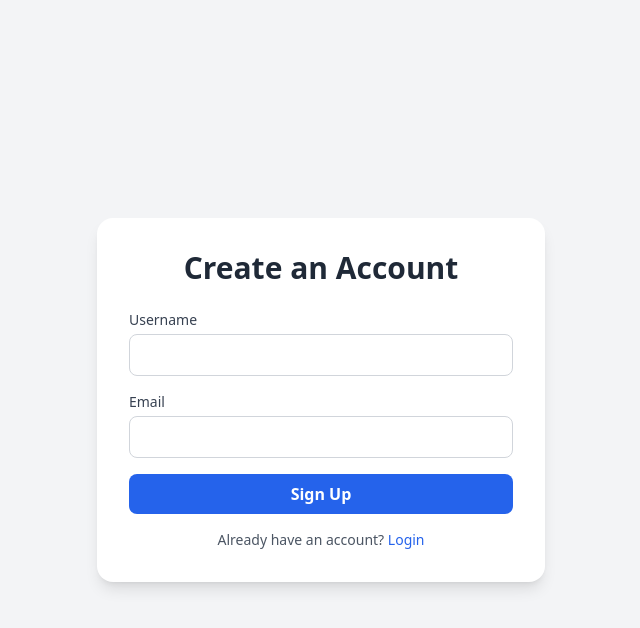
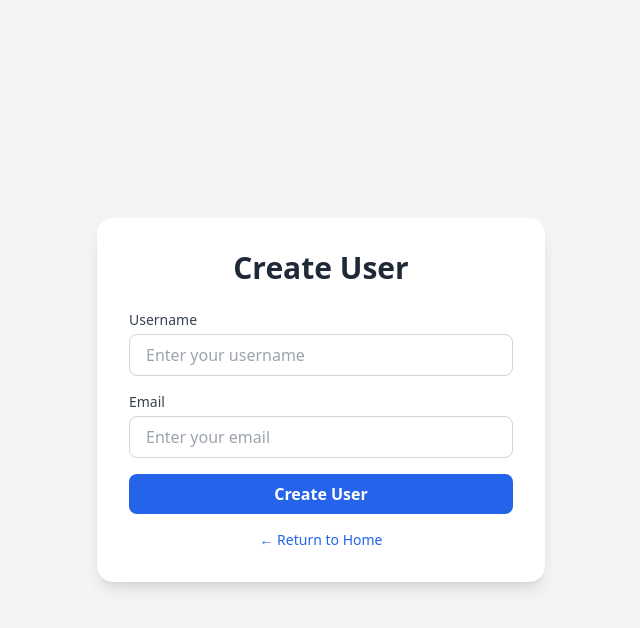
Before and after one commit to glayzelann14/soriano_glay, a CodeIgniter app: page /index.php/users/create in a window 1280 px wide. Shown: the top 628 px of the page, without its empty margins (319-959 px from the left). Run offline with CodeIgniter, Linux system fonts and the light colour scheme; data that the repository does not hold is empty; some libraries are stand-ins or nearby versions.

Commit message:
first commit

```diff
--- a/app/views/users/create.php
+++ b/app/views/users/create.php
@@ -3,47 +3,60 @@
 <head>
   <meta charset="UTF-8">
   <meta name="viewport" content="width=device-width, initial-scale=1.0">
-  <title>Sign Up</title>
+  <title>Create User</title>
   <script src="https://cdn.tailwindcss.com"></script>
 </head>
 <body class="bg-gray-100 flex items-center justify-center min-h-screen">
 
   <div class="w-full max-w-md bg-white rounded-2xl shadow-lg p-8">
-    <h1 class="text-3xl font-bold text-center text-gray-800 mb-6">Create an Account</h1>
+    <!-- Title -->
+    <h1 class="text-3xl font-bold text-center text-gray-800 mb-6">Create User</h1>
 
+    <!-- Form -->
     <form action="<?=site_url('users/create');?>" method="POST" class="space-y-4">
 
       <!-- Username -->
       <div>
         <label for="username" class="block text-sm font-medium text-gray-700">Username</label>
-        <input type="text"
+        <input
+          type="text"
           id="username"
           name="username"
+          placeholder="Enter your username"
           required
-          class="w-full mt-1 px-4 py-2 border border-gray-300 rounded-lg focus:ring-2 focus:ring-blue-500 focus:border-blue-500 outline-none">
+          value="<?= isset($username) ? html_escape($username) : '' ?>"
+          class="w-full mt-1 px-4 py-2 border border-gray-300 rounded-lg focus:ring-2 focus:ring-blue-500 focus:border-blue-500 outline-none"
+        >
       </div>
 
       <!-- Email -->
       <div>
         <label for="email" class="block text-sm font-medium text-gray-700">Email</label>
-        <input type="email"
+        <input
+          type="email"
           id="email"
           name="email"
+          placeholder="Enter your email"
           required
-          class="w-full mt-1 px-4 py-2 border border-gray-300 rounded-lg focus:ring-2 focus:ring-blue-500 focus:border-blue-500 outline-none">
+          value="<?= isset($email) ? html_escape($email) : '' ?>"
+          class="w-full mt-1 px-4 py-2 border border-gray-300 rounded-lg focus:ring-2 focus:ring-blue-500 focus:border-blue-500 outline-none"
+        >
+        <div id="email-error" class="text-red-500 text-xs mt-1 hidden">
+          Please enter a valid email address.
+        </div>
       </div>
 
-      <!-- Submit Button -->
-      <button type="submit"
+      <!-- Submit -->
+      <button
+        type="submit"
         class="w-full bg-blue-600 text-white py-2 rounded-lg font-semibold hover:bg-blue-700 transition">
-        Sign Up
+        Create User
       </button>
     </form>
 
-    <!-- Already have account -->
+    <!-- Back to home -->
     <p class="text-center text-sm text-gray-600 mt-4">
-      Already have an account?
-      <a href="login.php" class="text-blue-600 hover:underline">Login</a>
+      <a href="<?=site_url('/');?>" class="text-blue-600 hover:underline">← Return to Home</a>
     </p>
   </div>
 
```
Also changed, not shown: app/views/users/update.php (+20 -15 lines). Lines whose indentation alone changed are shown as unchanged.
